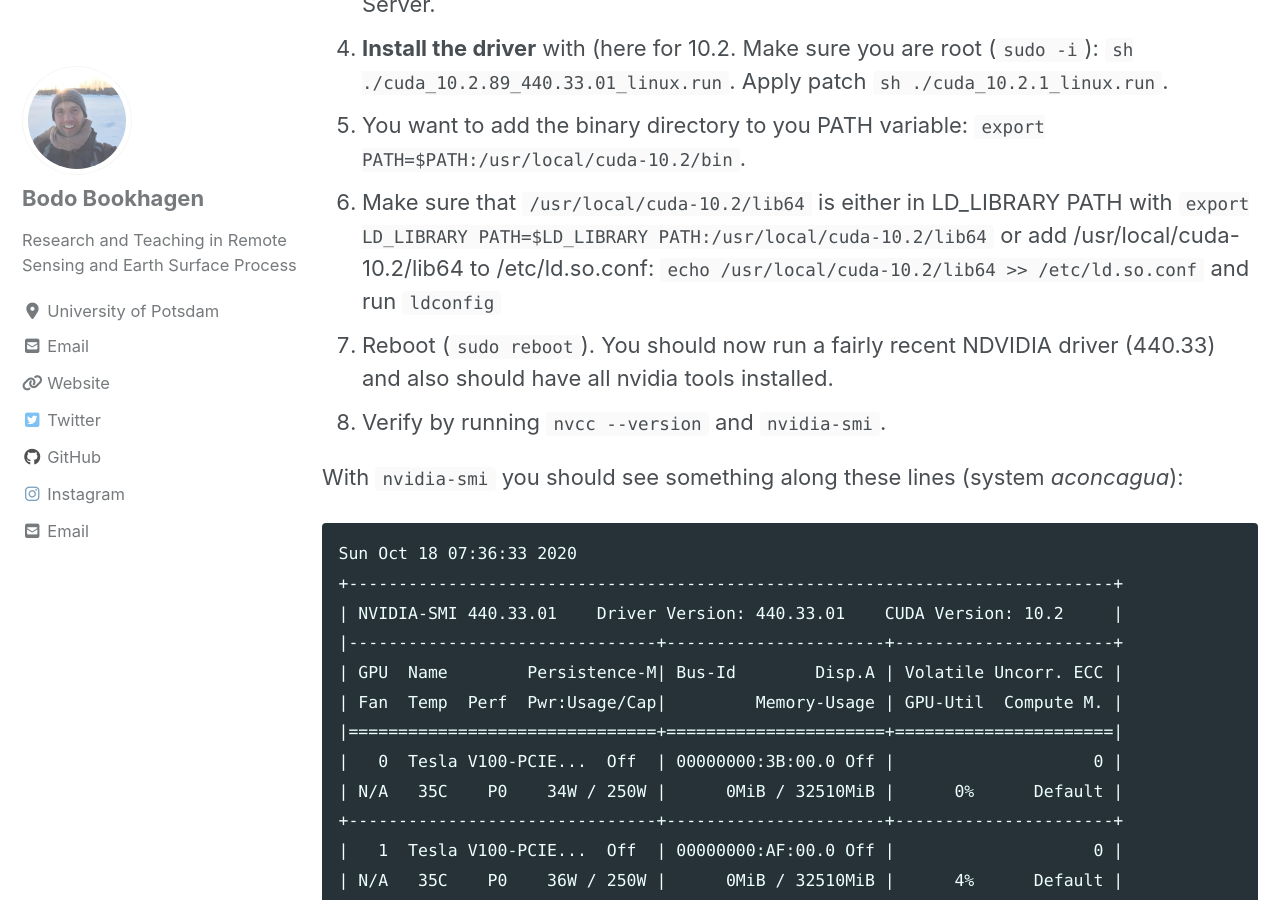
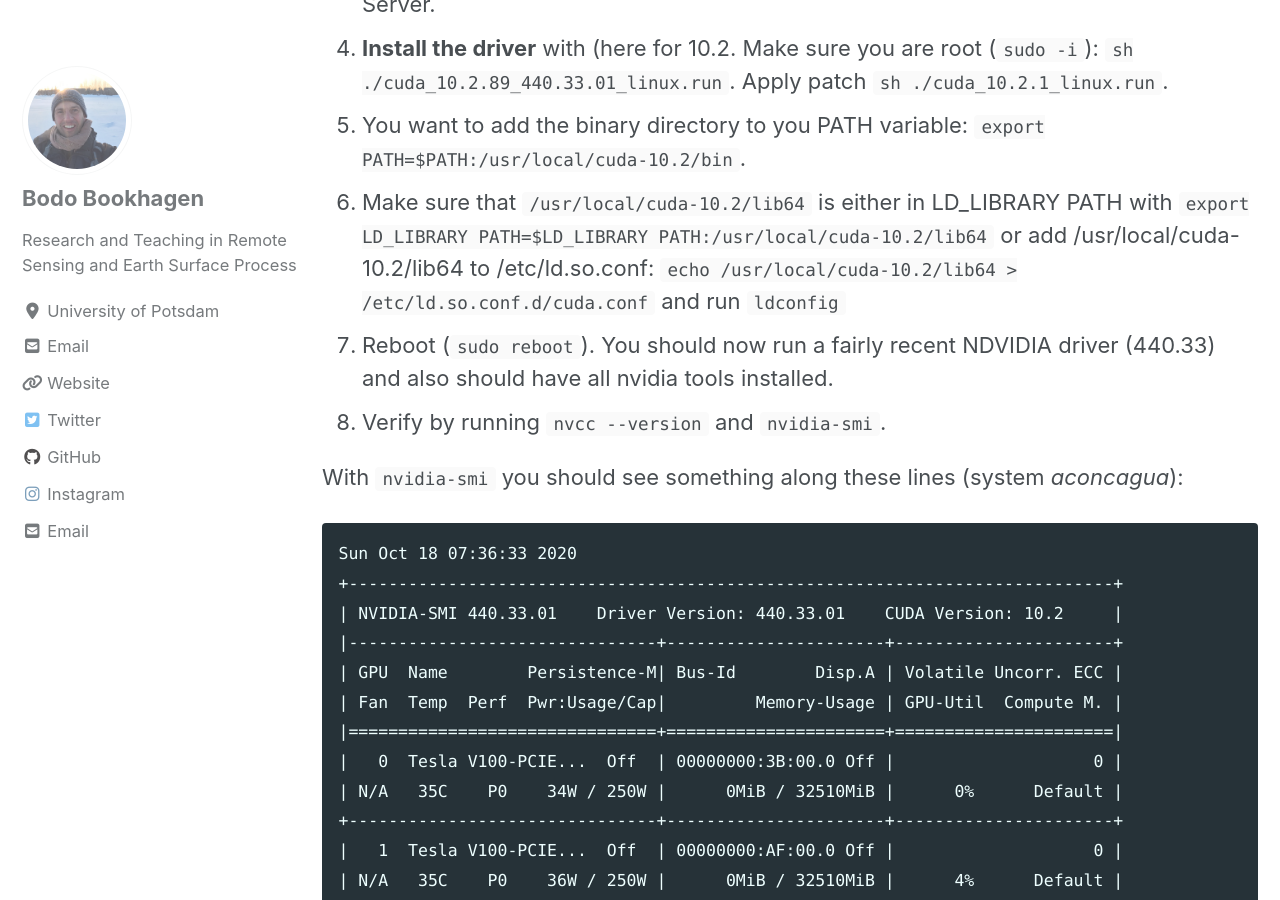
Before and after one commit to UP-RS-ESP/vacon.github.io, a Jekyll site: the page built from _posts/2020-10-19-CUDA-install-ubuntu.md, in a window 1280 px wide and 900 px high, scrolled down 1255 px. Built offline with Jekyll 4.4.1, drawn with Linux system fonts in a browser that asks for light colours; cached includes are drawn as plain includes; nearby versions of some CDN libraries.

Commit message:
Oct-14 2020

````diff
--- a/_posts/2020-10-19-CUDA-install-ubuntu.md
+++ b/_posts/2020-10-19-CUDA-install-ubuntu.md
@@ -31,7 +31,7 @@ and the [Patch 10.2 Aug-26 2020](http://developer.download.nvidia.com/compute/cu
 3. **Before Installation** If you are using the NVIDIA card also for the X Server, you have to turn off the xserver. You can simply switch to the console with Ctrl-Alt-F2, logging in and turning off the xserver with `sudo init 3` or in some cases you can use `sudo service lightdm stop`. For compute-only servers, you should not be running an X Server.
 4. **Install the driver** with (here for 10.2. Make sure you are root (`sudo -i`): ```sh ./cuda_10.2.89_440.33.01_linux.run```. Apply patch ```sh ./cuda_10.2.1_linux.run```.
 5. You want to add the binary directory to you PATH variable: `export PATH=$PATH:/usr/local/cuda-10.2/bin`.
-6. Make sure that `/usr/local/cuda-10.2/lib64` is either in LD_LIBRARY PATH with `export LD_LIBRARY PATH=$LD_LIBRARY PATH:/usr/local/cuda-10.2/lib64` or add /usr/local/cuda-10.2/lib64 to /etc/ld.so.conf: `echo /usr/local/cuda-10.2/lib64 >> /etc/ld.so.conf` and run `ldconfig`
+6. Make sure that `/usr/local/cuda-10.2/lib64` is either in LD_LIBRARY PATH with `export LD_LIBRARY PATH=$LD_LIBRARY PATH:/usr/local/cuda-10.2/lib64` or add /usr/local/cuda-10.2/lib64 to /etc/ld.so.conf: `echo /usr/local/cuda-10.2/lib64 > /etc/ld.so.conf.d/cuda.conf` and run `ldconfig`
 7. Reboot (`sudo reboot`). You should now run a fairly recent NDVIDIA driver (440.33) and also should have all nvidia tools installed.
 8. Verify by running `nvcc --version` and `nvidia-smi`.
 
````
